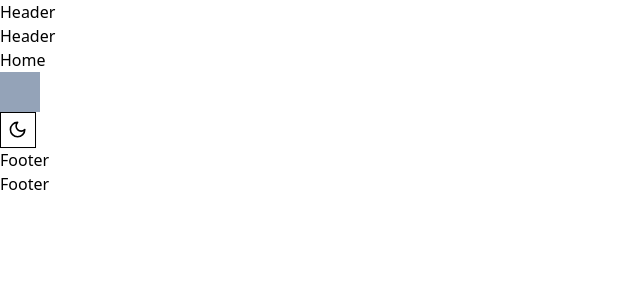
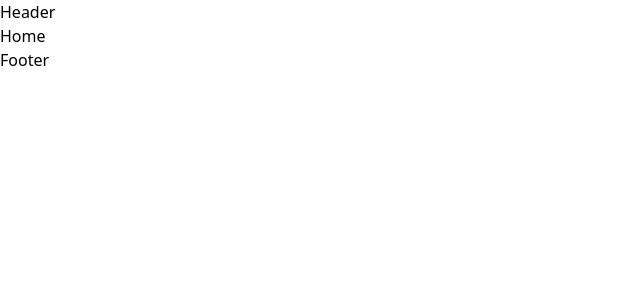
Before and after one commit to Pavel-Horol/online_course_client, a React (Vite) app: page / in a window 1280 px wide. Shown: the top 300 px of the page, without its empty margins (0-640 px from the left). Built offline with nearby package versions, Linux system fonts and the light colour scheme.

Commit message:
fix: routing fixed

```diff
--- a/src/pages/Home.tsx
+++ b/src/pages/Home.tsx
@@ -1,11 +1,8 @@
-import { ModeToggle } from "@/components/mode-toggle"
 
 const Home = () => {
   return (
     <div>
       <p>Home</p>
-      <div className="bg-zinc-950 dark:bg-slate-400 size-10"></div>
-      <ModeToggle/>
     </div>
 
   )
--- a/src/pages/Layout.tsx
+++ b/src/pages/Layout.tsx
@@ -5,7 +5,7 @@ const Layout:FC = () => {
   return <>
     <header>Header</header>
     <main>
-    <Outlet/>
+      <Outlet/>
     </main>
     <footer>Footer</footer>
   </>
--- a/src/router/index.tsx
+++ b/src/router/index.tsx
@@ -4,9 +4,6 @@ import Home from "../pages/Home";
 import About from "../pages/About";
 
 const router = createBrowserRouter([
-    {
-        element: <Layout/>,
-        children: [
     {
         element: <Layout/>,
         children: [
@@ -20,8 +17,6 @@ const router = createBrowserRouter([
             },
         ]
     }
-        ]
-    }
 ])
 
 export { router }
```
Lines whose indentation alone changed are shown as unchanged.
